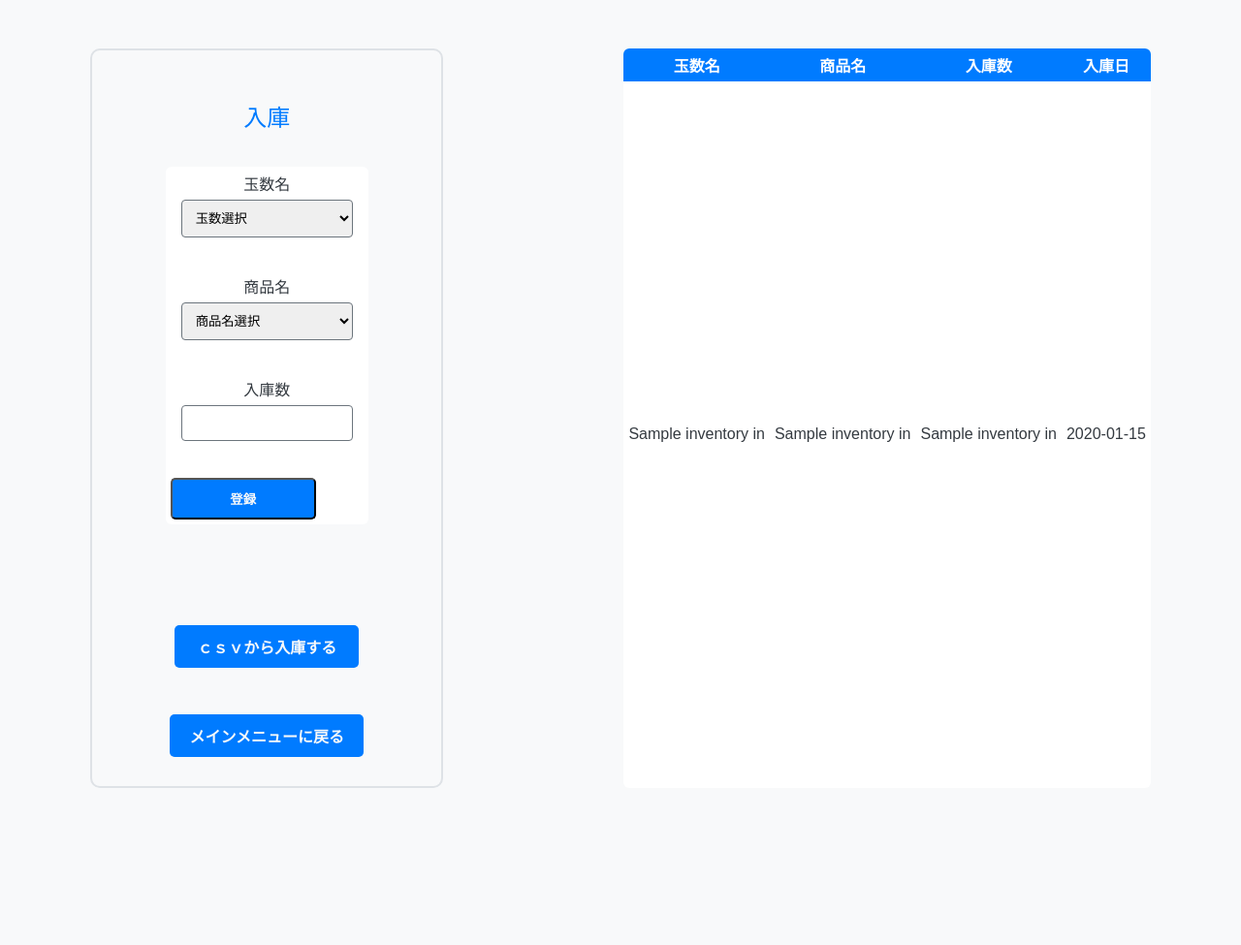
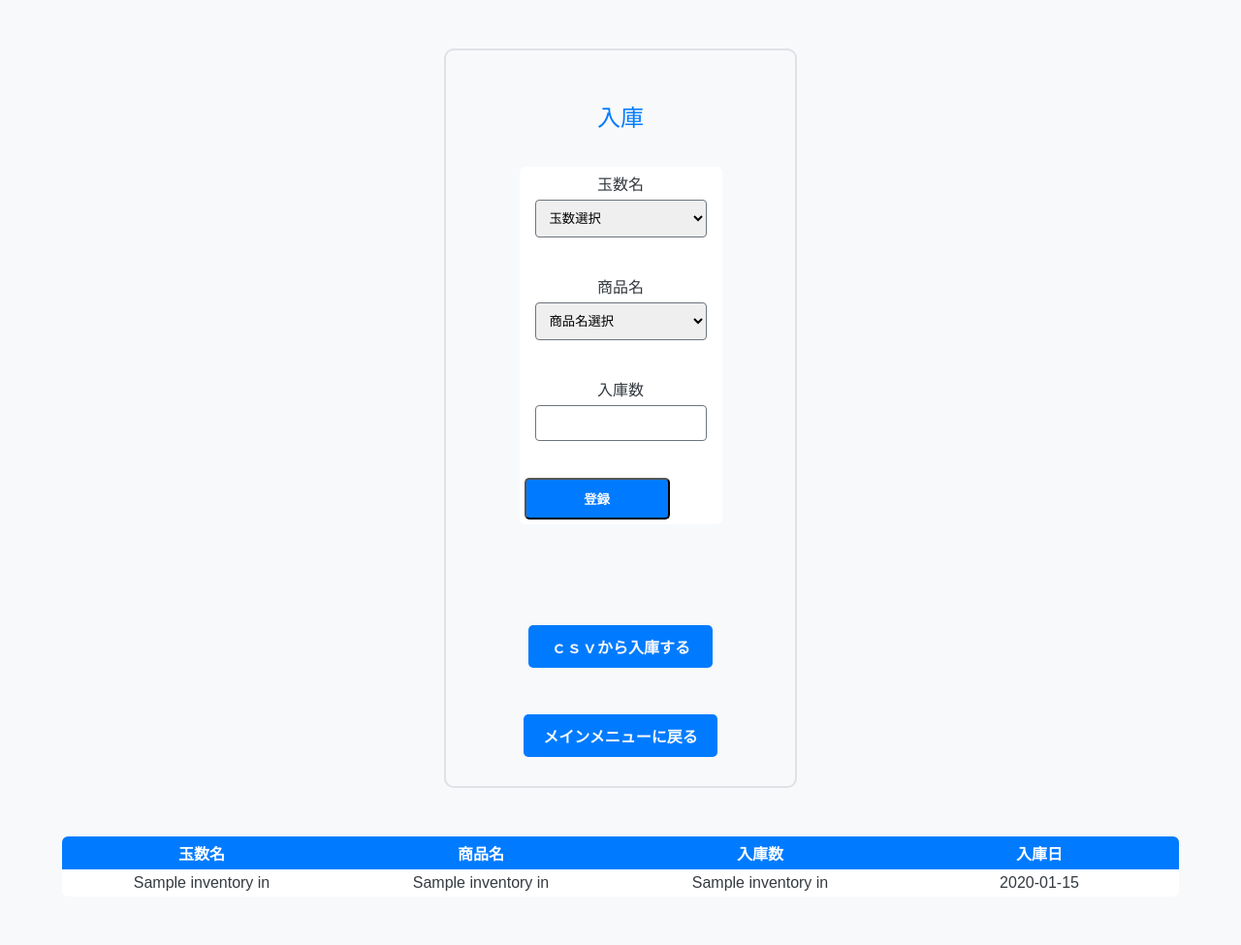
Before and after one commit to skedgeskedge3104-ops/counter_stock, a Flask app: page /inventory_in in a window 1280 px wide. Shown: the whole page at 97% size. Before the commit the page ends 813 px from the top, so only its background shows below. Run offline with Flask 3, Linux system fonts and the light colour scheme; a database or web service that is not in the repository returns one stand-in record (values such as "Sample title"); some libraries are stand-ins or nearby versions.

Commit message:
テーブル均等割り

```diff
--- a/static/style.css
+++ b/static/style.css
@@ -81,6 +81,7 @@ h2,h3{
 
 table{
     width: 100%;
+    table-layout: fixed;
     border-collapse: separate;
     border-spacing: 0;
     margin-top: 20px;
--- a/templates/inventory_in.html
+++ b/templates/inventory_in.html
@@ -4,7 +4,7 @@
 
 {% block content %}
 
-<body style="display: flex;">
+<body style="display: block;">
 
 
     <div class="menu-container" style="text-align: center;">
@@ -35,7 +35,7 @@
         <a href="/">メインメニューに戻る</a>
     </div>
 
-    <table style="width: auto;  text-align: center; margin: 50px auto;" >
+    <table style="width: 90%;  text-align: center; margin: 50px auto;" >
         <thead>
             <tr>
                 <th>玉数名</th>
```
